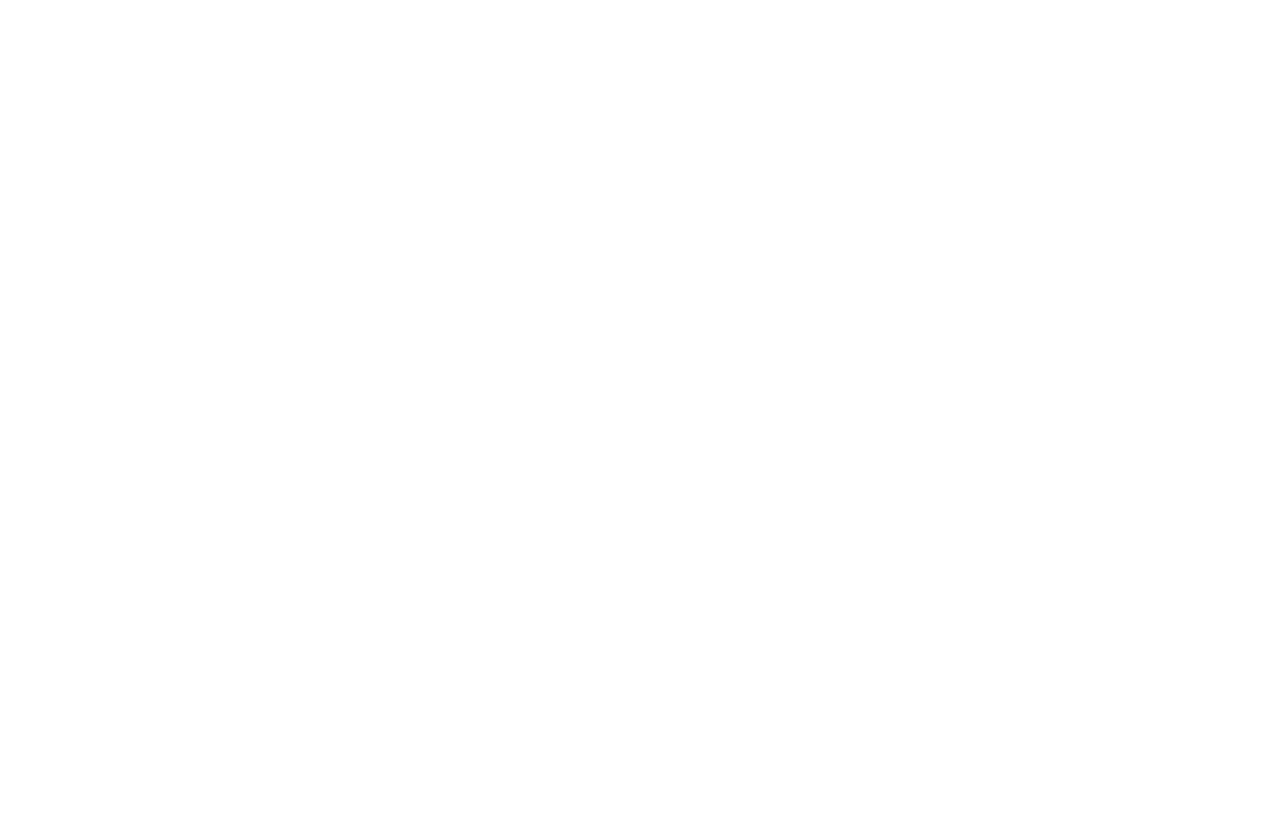
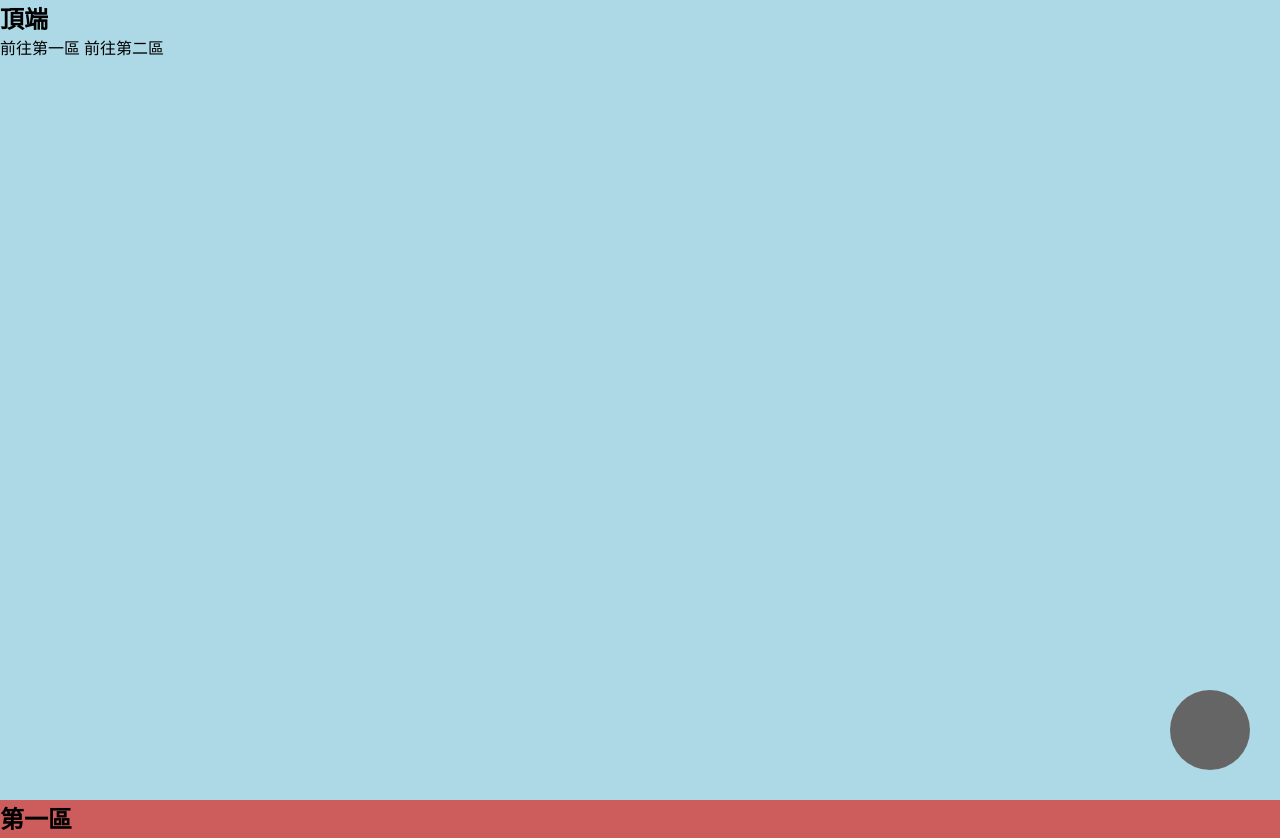
Before and after one commit to lay0020/JS-GoToElement, a plain HTML site: page index.html in a window 1280 px wide. Shown: the top 838 px of the page. Before the commit the page ends 800 px from the top, so only its background shows below. Drawn offline with Linux system fonts and the light colour scheme.

Commit message:
增加區域及添加CSS效果

```diff
--- a/index.html
+++ b/index.html
@@ -1,14 +1,27 @@
+
 <!DOCTYPE html>
 <html lang="zh">
 <head>
     <meta charset="UTF-8">
     <meta name="viewport" content="width=device-width, initial-scale=1.0">
-    <title>JS-GoToElement</title>
-<link rel="stylesheet" href="./stytle.css">
+    <title>展示前往指定元素</title>
+  <link rel="stylesheet" href="./style.css">
 </head>
 <body>
+    <section>
+        <h1>頂端</h1>
+        <span>前往第一區</span>
+        <span>前往第二區</span>
+    </section>
+    <section>
+        <h1>第一區</h1>
+    </section>
+    <section>
+        <h1>第二區</h1>
+    </section>
 
+    <div id="back-to-top"></div>
 
-    <script src="./GoToElement.js"></script>
+    <script src="./goToElement.js"></script>
 </body>
 </html>
--- /dev/null
+++ b/style.scss
@@ -0,0 +1,26 @@
+*{
+    margin: 0;
+    padding: 0;
+    box-sizing: border-box;
+    font-family: 微軟正黑體;
+}
+
+section {
+    height: 100vh;
+    background: lightblue;
+}
+
+section:nth-of-type(even) {
+    background: indianred;
+}
+
+#back-to-top {
+    width: 80px;
+    height: 80px;
+    background: #656565;
+    position: fixed;
+    right: 30px;
+    bottom: 30px;
+    border-radius: 50px;
+    cursor: pointer;
+}
--- a/stytle.scss
+++ /dev/null
@@ -1,6 +0,0 @@
-*{
-    margin: 0;
-    padding: 0;
-    font-family: 微軟正黑體;
-  box-sizing: border-box;
-}
```
Also changed, not shown: style.css (added), stytle.css (deleted), 2 other files.
